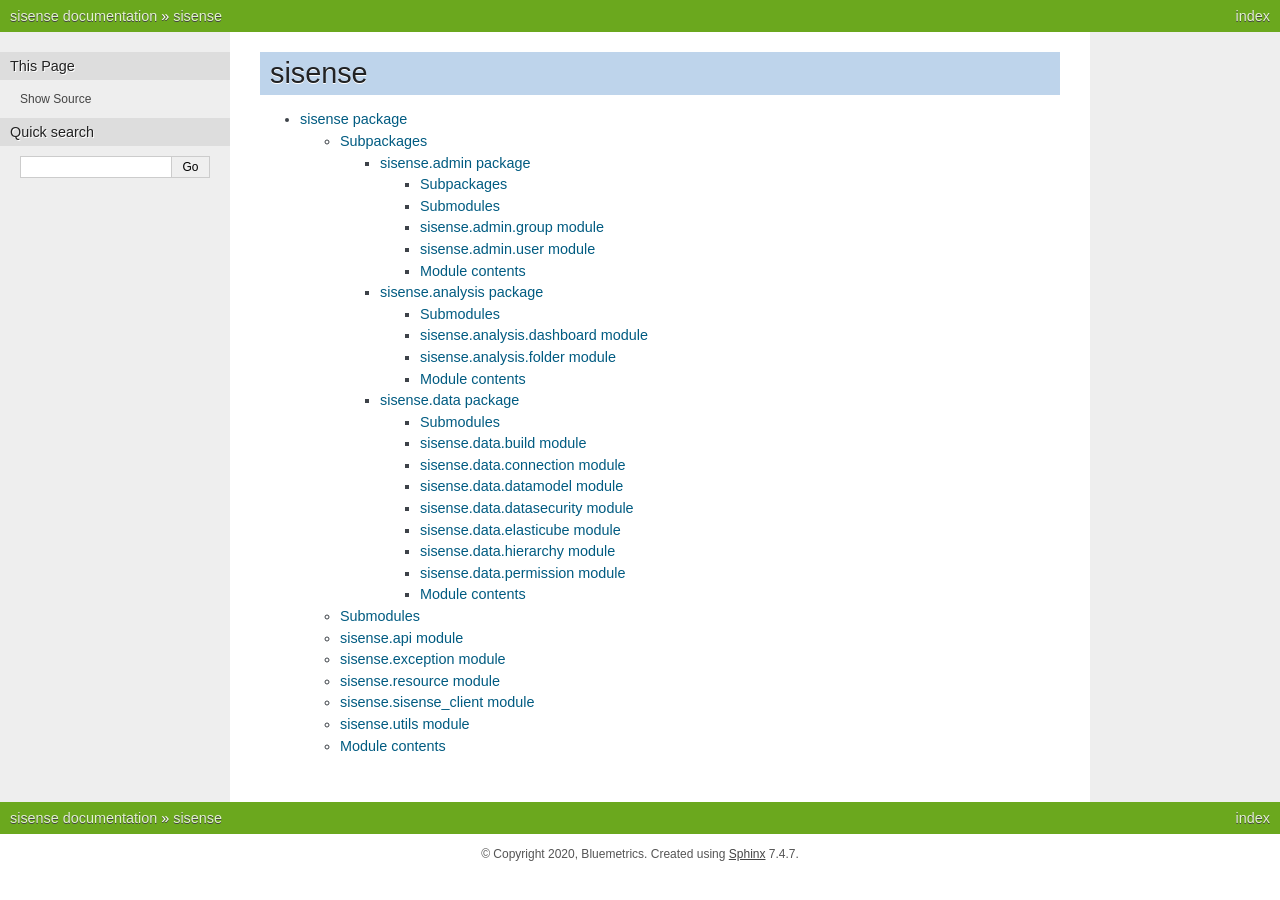
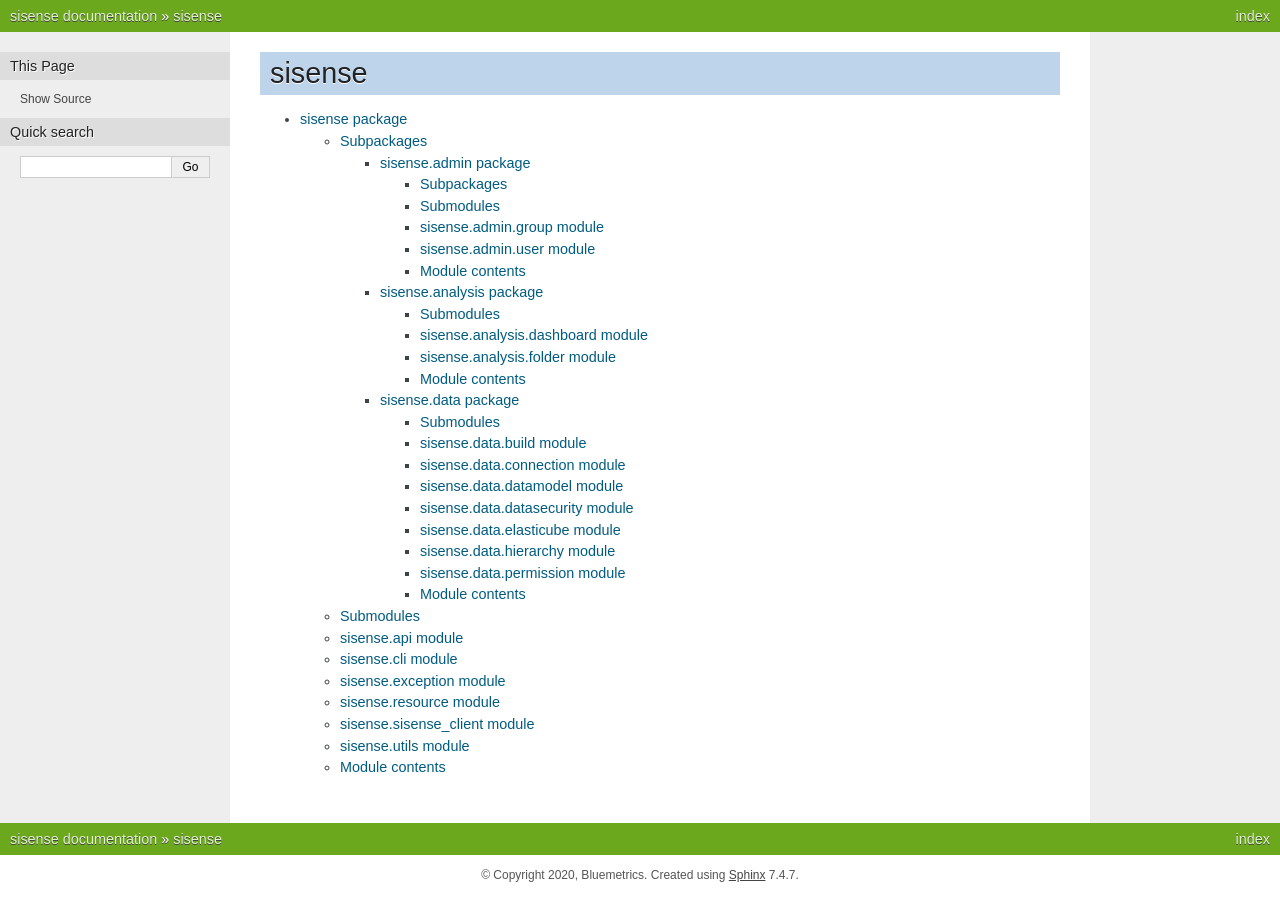
Before and after one commit to Bluemetrics/sisense, a Sphinx documentation site: the page built from docs/source/modules.rst, in a window 1280 px wide. Built offline with Sphinx 7.4.7, drawn with Linux system fonts in a browser that asks for light colours.

Commit message:
Add documentation of v0.0.23

```diff
--- a/docs/source/sisense.rst
+++ b/docs/source/sisense.rst
@@ -18,6 +18,14 @@
 ------------------
 
 .. automodule:: sisense.api
+   :members:
+   :undoc-members:
+   :show-inheritance:
+
+sisense.cli module
+------------------
+
+.. automodule:: sisense.cli
    :members:
    :undoc-members:
    :show-inheritance:
```
